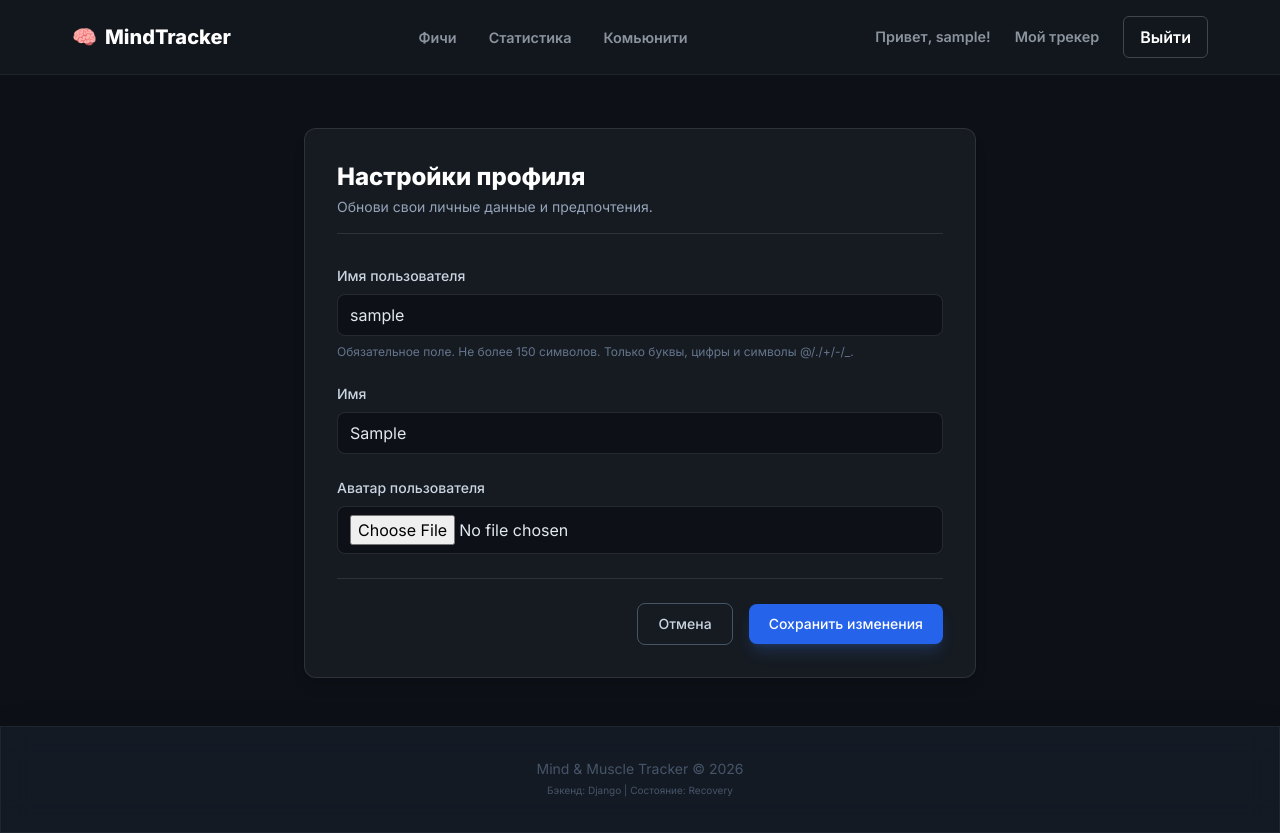
After one commit to Really-Fun/MindTracker, a Django app: page /profile/settings/ in a window 1280 px wide. The commit adds this page. Run offline with Django 5.2, Linux system fonts and the light colour scheme; the visitor is signed in with stand-in values (Sample User, id 1); some libraries are stand-ins or nearby versions.

Commit message:
add: settings for profile

```diff
--- /dev/null
+++ b/MindTracker/Profile/templates/Profile/settings.html
@@ -0,0 +1,76 @@
+{% extends 'base.html' %}
+{% load static %}
+
+{% block title %}Настройки профиля | MindTracker{% endblock %}
+
+{% block content %}
+<div class="max-w-2xl mx-auto bg-[#161b22] p-8 rounded-xl border border-white/10 shadow-lg mt-8">
+    <div class="mb-8 border-b border-white/10 pb-4">
+        <h1 class="text-2xl font-bold text-white">Настройки профиля</h1>
+        <p class="text-slate-400 text-sm mt-1">Обнови свои личные данные и предпочтения.</p>
+    </div>
+
+    <form method="post" enctype="multipart/form-data" class="space-y-6">
+        {% csrf_token %}
+
+        {% if form.non_field_errors %}
+            <div class="bg-red-500/10 border border-red-500/50 text-red-400 p-4 rounded-lg text-sm">
+                {{ form.non_field_errors }}
+            </div>
+        {% endif %}
+
+        {% for field in form %}
+            <div class="flex flex-col gap-2">
+                <label for="{{ field.id_for_label }}" class="text-sm font-medium text-slate-300">
+                    {{ field.label }}
+                </label>
+
+                <div class="form-input-wrapper">
+                    {{ field }}
+                </div>
+
+                {% if field.help_text %}
+                    <p class="text-xs text-slate-500">{{ field.help_text|safe }}</p>
+                {% endif %}
+
+                {% if field.errors %}
+                    <p class="text-sm text-red-400">{{ field.errors|striptags }}</p>
+                {% endif %}
+            </div>
+        {% endfor %}
+
+        <div class="pt-6 flex items-center justify-end gap-4 border-t border-white/10 mt-8">
+            <a href="/" class="px-5 py-2.5 text-sm font-medium text-slate-300 bg-transparent border border-slate-600 rounded-lg hover:bg-slate-800 hover:text-white transition-colors">
+                Отмена
+            </a>
+            <button type="submit" class="px-5 py-2.5 text-sm font-medium text-white bg-blue-600 rounded-lg hover:bg-blue-500 transition-colors shadow-lg shadow-blue-500/20">
+                Сохранить изменения
+            </button>
+        </div>
+    </form>
+</div>
+{% endblock content %}
+
+{% block extra_head %}
+<style>
+    /* Django рендерит обычные <input>, которые без классов в Tailwind выглядят не очень.
+       Стилизуем их глобально для этого блока */
+    .form-input-wrapper input,
+    .form-input-wrapper textarea,
+    .form-input-wrapper select {
+        width: 100%;
+        background-color: #0d1117;
+        border: 1px solid rgba(255, 255, 255, 0.1);
+        color: #e2e8f0;
+        padding: 0.5rem 0.75rem;
+        border-radius: 0.5rem;
+        outline: none;
+        transition: border-color 0.2s;
+    }
+    .form-input-wrapper input:focus,
+    .form-input-wrapper textarea:focus {
+        border-color: #3b82f6; /* Tailwind blue-500 */
+        box-shadow: 0 0 0 1px #3b82f6;
+    }
+</style>
+{% endblock %}
--- a/MindTracker/Profile/urls.py
+++ b/MindTracker/Profile/urls.py
@@ -9,6 +9,6 @@ urlpatterns = [
     path("", views.IndexView.as_view(), name="stats"),
     path("daily-checkup/", views.DailyCheckUp.as_view(), name="checkup"),
     path("commit/<slug:hash_slug>", views.CommitView.as_view(), name="commit"),
-    # path("settings/", views.ProfileSettings.as_view(), name="settings"),
+    path("settings/", views.ProfileSettings.as_view(), name="settings"),
     # path("best-commit/", views.BestCommit.as_view(), name="best-commit"),
 ]
--- a/MindTracker/Profile/views.py
+++ b/MindTracker/Profile/views.py
@@ -1,9 +1,10 @@
 from datetime import date, timedelta
 
-from django.views.generic import CreateView, ListView, DetailView
+from django.views.generic import CreateView, ListView, DetailView, UpdateView
 from django.contrib.auth.mixins import LoginRequiredMixin
 from django.urls import reverse_lazy
 from django.db.models import Avg
+from django.contrib.auth import get_user_model
 
 from Profile.models import DailyLog
 
@@ -73,3 +74,15 @@ class IndexView(LoginRequiredMixin, ListView):
         context["magnesium_in_percent"] = magnesium_percent
 
         return context
+
+
+class ProfileSettings(LoginRequiredMixin, UpdateView):
+    model = get_user_model()
+    template_name = "Profile/settings.html"
+    fields = ["username", "first_name", "avatar"]
+
+    def get_success_url(self):
+        return reverse_lazy("profile:stats")
+
+    def get_object(self, queryset=None):
+        return self.request.user
--- /dev/null
+++ b/pyrightconfig.json
@@ -0,0 +1,4 @@
+{
+  "venvPath": ".",
+  "venv": ".venv"
+}
```
Also changed, not shown: MindTracker/UserTracker/templates/UserTracker/register.html (+0 -53 lines).
